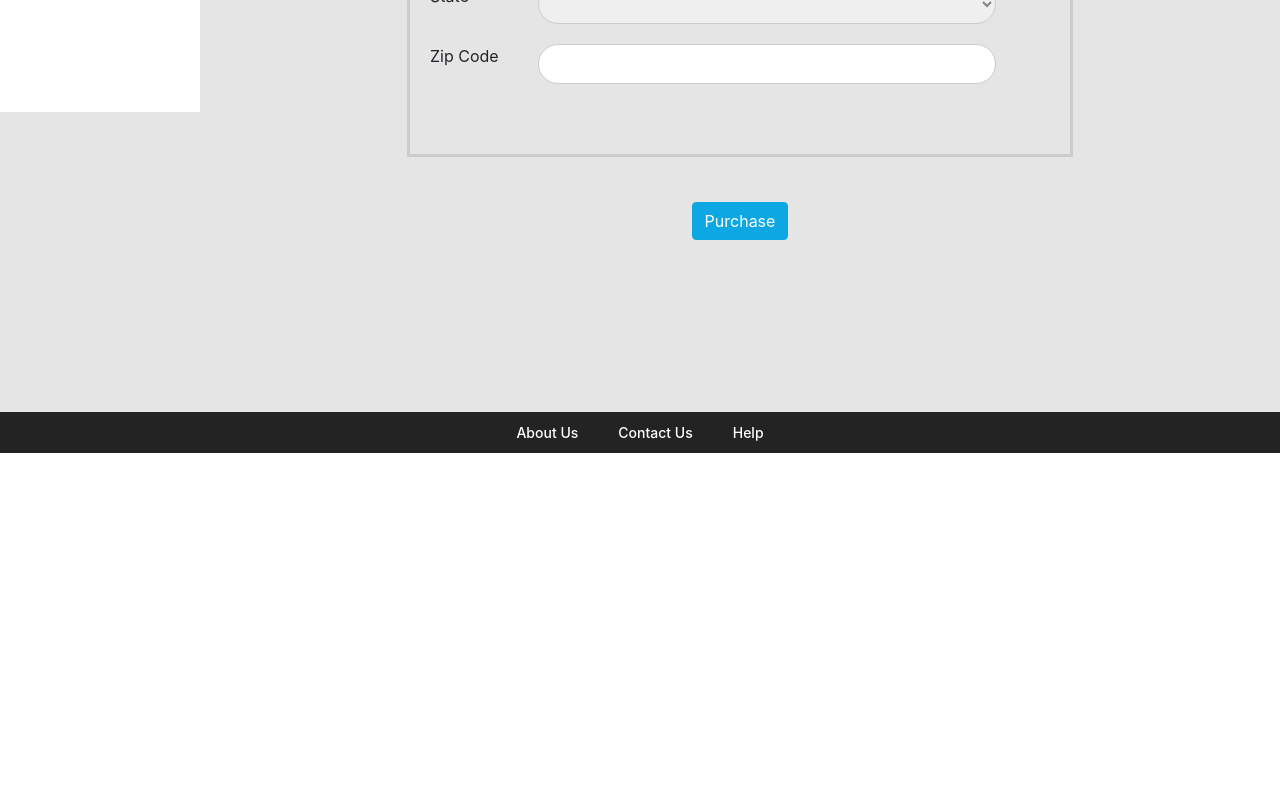
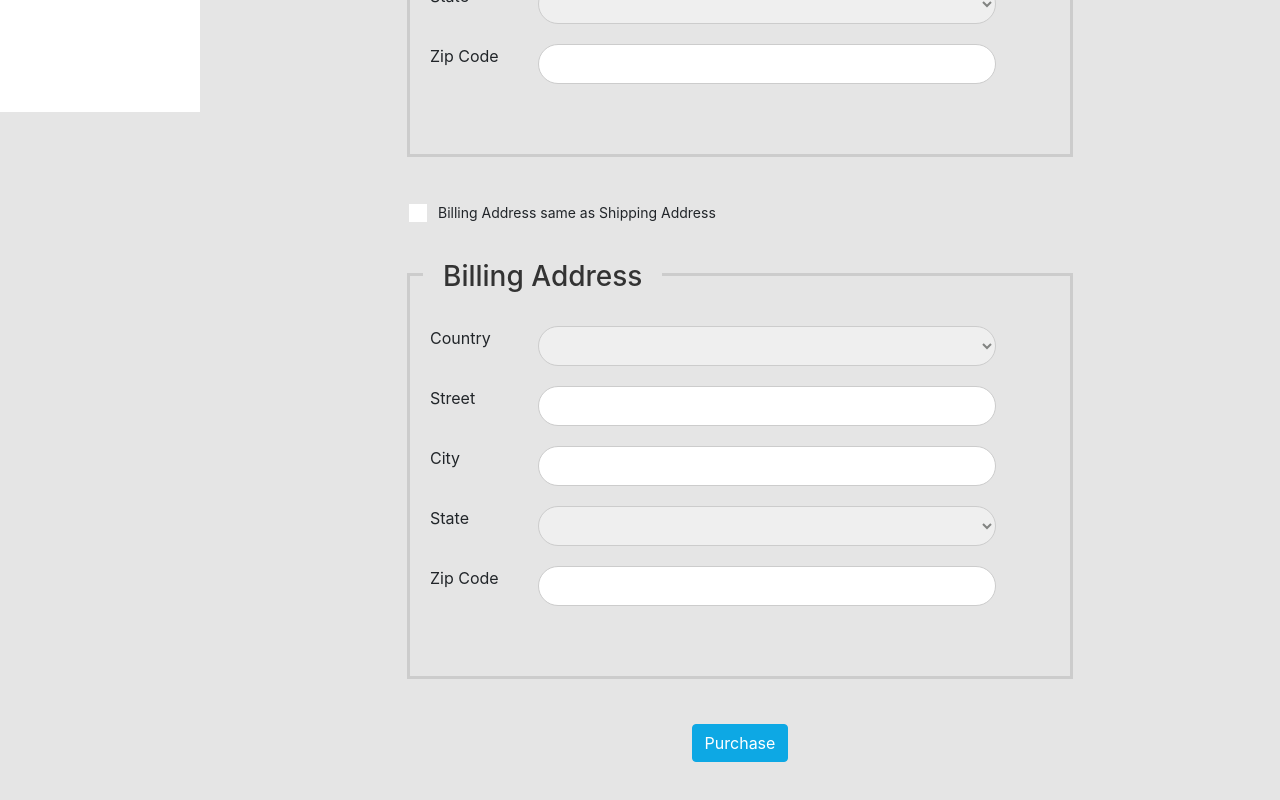
Before and after one commit to RaggerBreak/ecommerce-l2-frontend, an Angular app: page /checkout in a window 1280 px wide. Shown: the part 688-1488 px from the top of the page. Before the commit the page ends 1157 px from the top, so only its background shows below. Built offline with nearby package versions, Linux system fonts and the light colour scheme; no server answers.

Commit message:
add billing address to checkout form

```diff
--- a/src/app/components/checkout/checkout.component.html
+++ b/src/app/components/checkout/checkout.component.html
@@ -85,6 +85,65 @@
 
         </div>
 
+        <!-- Copy shipping to billing -->
+        <div class="input-space">
+          <label class="au-checkbox">
+            <input type="checkbox" (change)="copyShippingAddressToBillingAddress($event)">
+            <span class="au-checkmark"></span>Billing Address same as Shipping Address
+          </label>
+        </div>
+
+        <!-- billing address form group -->
+        <div formGroupName="billingAddress" class="form-area">
+          <h3>Billing Address</h3>
+
+          <div class="row">
+            <div class="col-md-2"> <label>Country</label> </div>
+            <div class="col-md-9">
+              <div class="input-space">
+                <select formControlName="country">
+                  <option>1</option>
+                </select>
+              </div>
+            </div>
+          </div>
+          <div class="row">
+            <div class="col-md-2"> <label>Street</label> </div>
+            <div class="col-md-9">
+              <div class="input-space">
+                <input formControlName="street" type="text">
+              </div>
+            </div>
+          </div>
+          <div class="row">
+            <div class="col-md-2"> <label>City</label> </div>
+            <div class="col-md-9">
+              <div class="input-space">
+                <input formControlName="city" type="text">
+              </div>
+            </div>
+          </div>
+          <div class="row">
+            <div class="col-md-2"> <label>State</label> </div>
+            <div class="col-md-9">
+              <div class="input-space">
+                <select formControlName="state">
+                  <option>1</option>
+                </select>
+              </div>
+            </div>
+          </div>
+          <div class="row">
+            <div class="col-md-2"> <label>Zip Code</label> </div>
+            <div class="col-md-9">
+              <div class="input-space">
+                <input formControlName="zipCode" type="text">
+              </div>
+            </div>
+          </div>
+
+        </div>
+
 
         <!-- submit -->
         <div class="text-center">
--- a/src/app/components/checkout/checkout.component.ts
+++ b/src/app/components/checkout/checkout.component.ts
@@ -49,4 +49,15 @@
 
   }
 
+  copyShippingAddressToBillingAddress(event): void {
+
+    if (event.target.checked) {
+      this.checkoutFormGroup.controls.billingAddress.setValue(
+        this.checkoutFormGroup.controls.shippingAddress.value);
+    } else {
+      this.checkoutFormGroup.controls.billingAddress.reset();
+    }
+
+  }
+
 }
```
